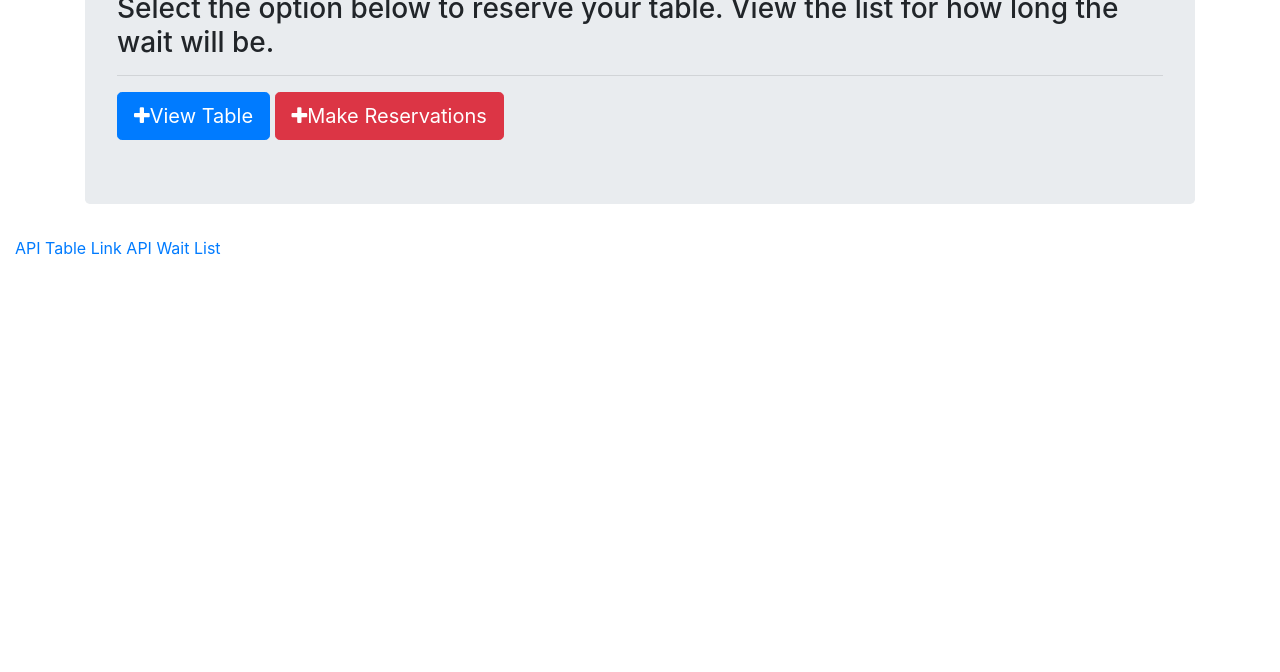
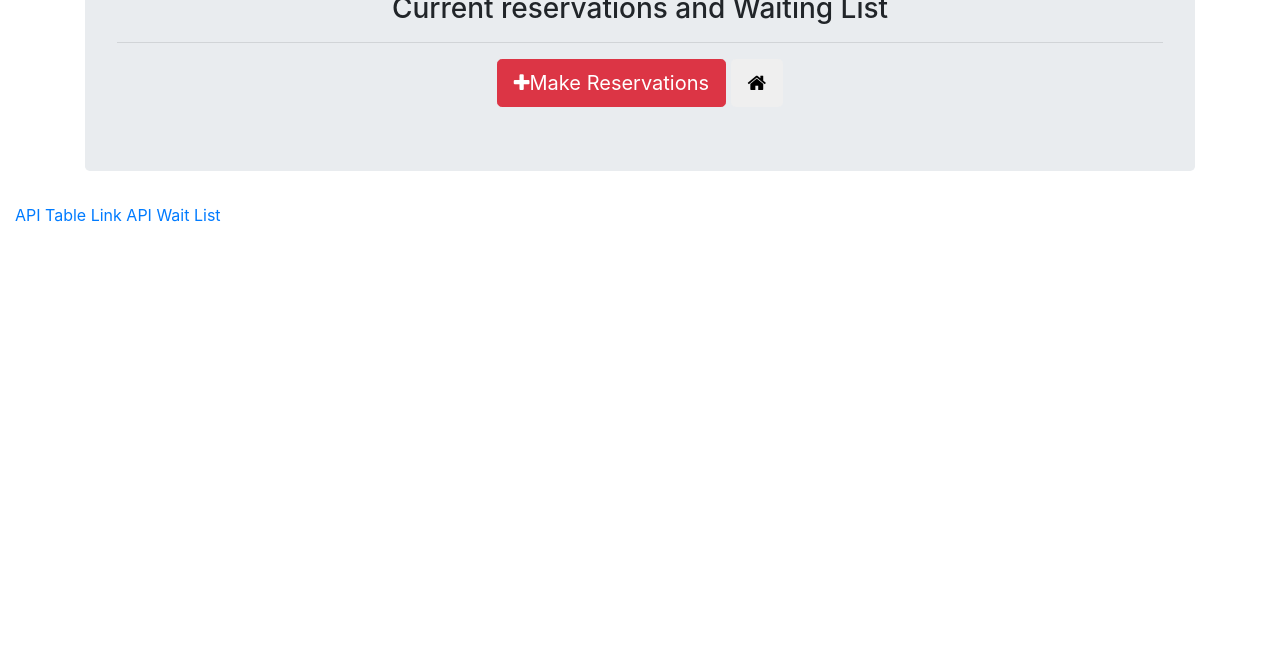
Before and after one commit to Redtgrlily/flappyearscafe, a website: page table.html in a window 1280 px wide. Shown: the part 128-800 px from the top of the page. Drawn offline with nearby package versions, Linux system fonts and the light colour scheme.

Commit message:
home icon update

```diff
--- a/table.html
+++ b/table.html
@@ -17,13 +17,15 @@
 
   <div class="container">
     <div class="jumbotron">
+        <div class="text-center">
       <h1>Flappy Ears Cafe Wait List</h1>
-      <h3>Select the option below to reserve your table. View the list for how long the wait will be.</h3>
+      <h3>Current reservations and Waiting List</h3>
       <hr>
-      <a href="table"><button class="btn btn-primary btn-lg"><span class="fa fa-plus"></span>View Table</button></a>
-      <a href="reservation"><button class="btn btn-danger btn-lg"><span class="fa fa-plus"></span>Make Reservations</button></a>
+<div class="row-center">
+      <a href="./reservation.html"><button class="btn btn-danger btn-lg"><span class="fa fa-plus"></span>Make Reservations</button></a>
+      <a href="./index.html"><button type="button" class="btn btn-lg btn-default"><span class="fa fa-home"></span></button></a>
     </div>
-    <div class="row">
+    </div>
     </div>
   </div>
 
```
Also changed, not shown: index.html (+3 -3 lines), reservation.html (+5 -4 lines), 1 other file.
